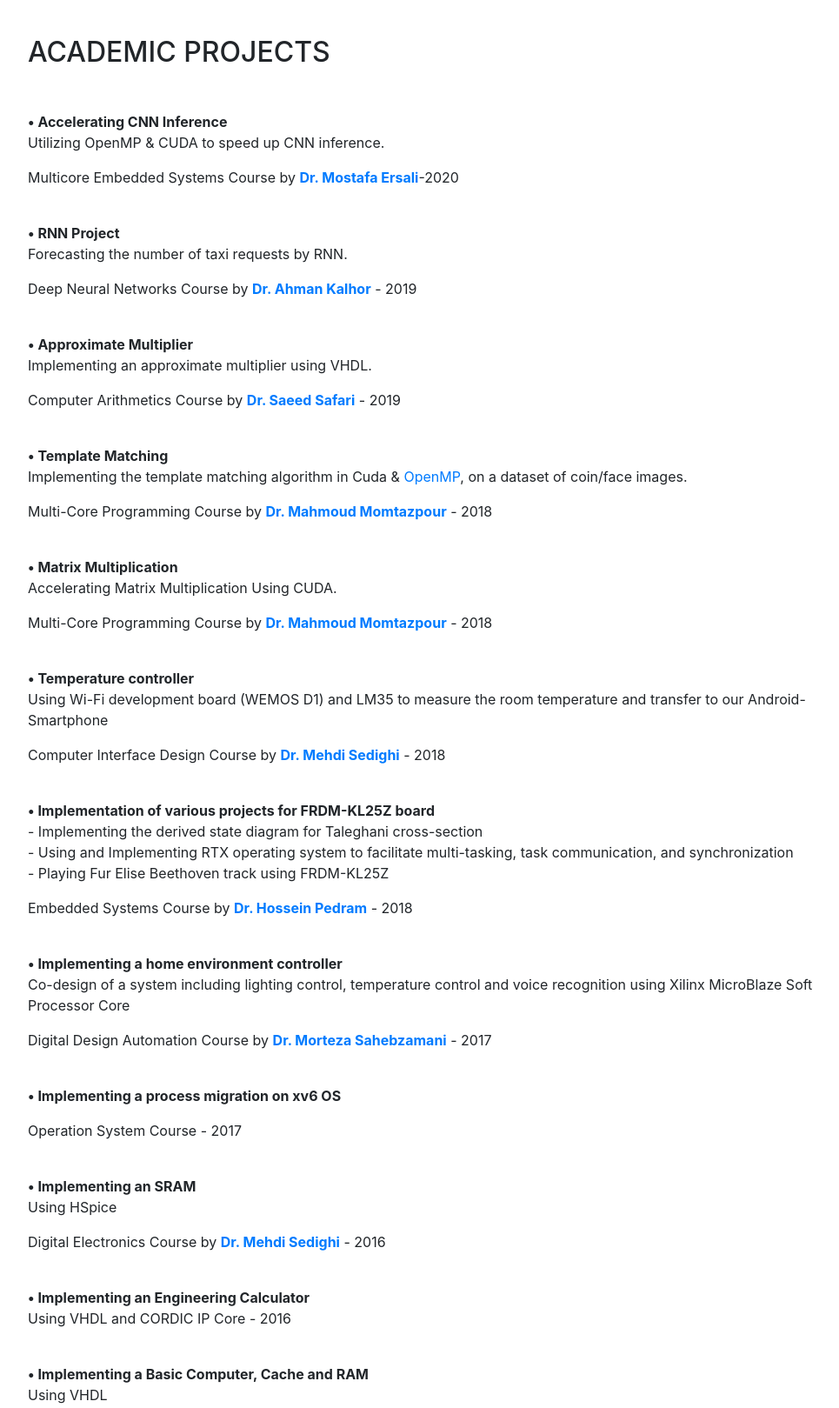
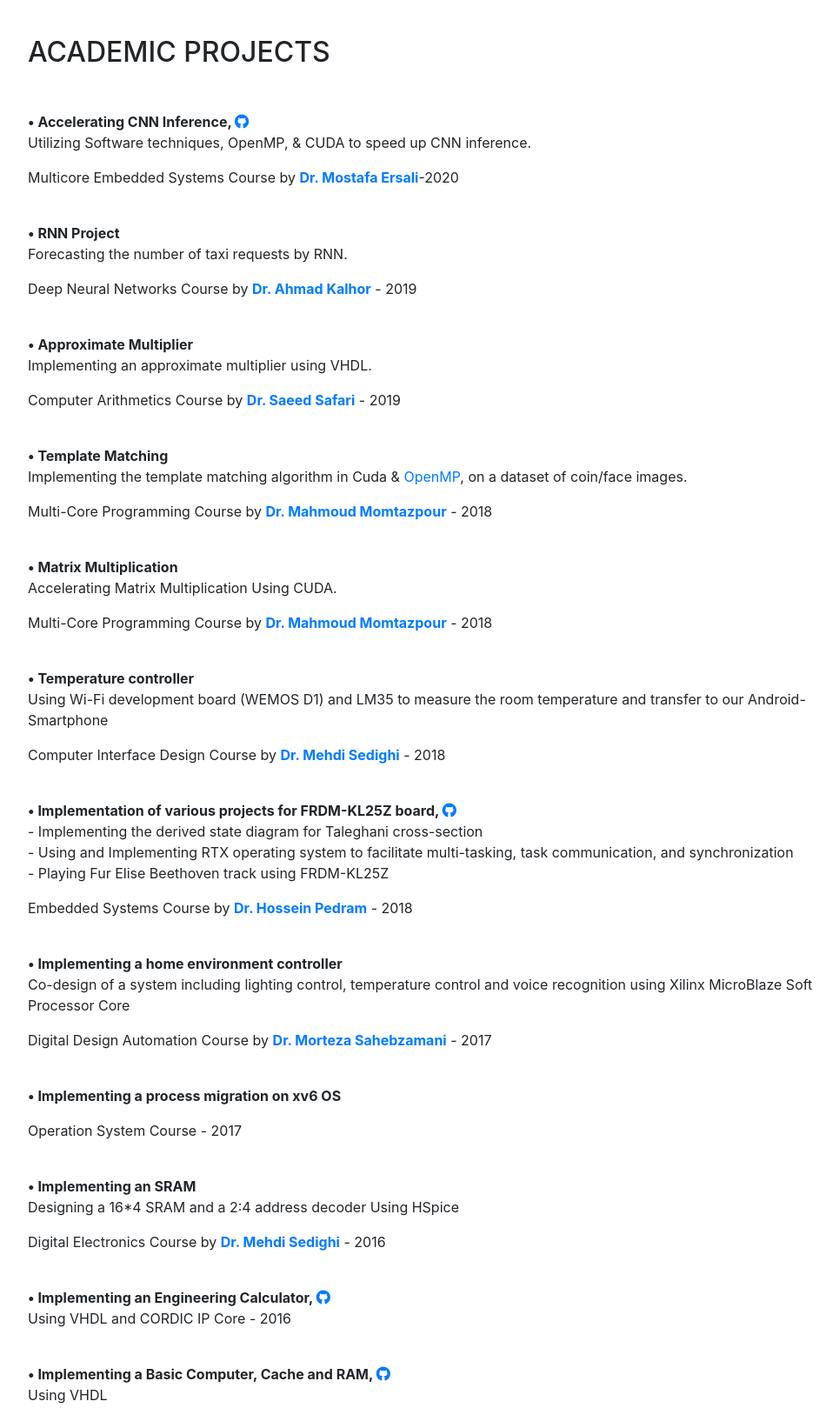
Before and after one commit to negarneda/negarneda.github.io, a website with bundled scripts: page index.html in a window 1280 px wide. Shown: the part 6220-7839 px from the top of the page at 87% size, without its empty margins (288-1253 px from the left). Built offline with nearby package versions, Linux system fonts and the light colour scheme; a web font is replaced by a local one.

Commit message:
Update index.html

```diff
--- a/index.html
+++ b/index.html
@@ -340,13 +340,15 @@ Amirkabir University of Technology has accomplished to advance for the world fin
       <section class="resume-section p-3 p-lg-5 d-flex flex-column" id="projects">
         <div class="my-auto">
           <h2 class="mb-5">Academic Projects</h2>
-          <p><b>• Accelerating CNN Inference</b></br>
-          Utilizing OpenMP & CUDA to speed up CNN inference.</p>
+          <p><b>• Accelerating CNN Inference, <a href="https://github.com/NegarNd/Multi-Core-Embedded-Systems">
+              <i class="fab fa-github"></i>
+            </a></b></br>
+          Utilizing Software techniques, OpenMP, & CUDA to speed up CNN inference.</p>
           <p>Multicore Embedded Systems Course by <a href="https://profile.ut.ac.ir/en/~mersali"><b>Dr. Mostafa Ersali</b></a>-2020</p></br>
 
           <p><b>• RNN Project</b></br>
           Forecasting the number of taxi requests by RNN.</p>
-          <p>Deep Neural Networks Course by <a href="https://profile.ut.ac.ir/en/~akalhor"><b>Dr. Ahman Kalhor</b></a> - 2019</p></br>
+          <p>Deep Neural Networks Course by <a href="https://profile.ut.ac.ir/en/~akalhor"><b>Dr. Ahmad Kalhor</b></a> - 2019</p></br>
 
 	  <p><b>• Approximate Multiplier</b></br>
           Implementing an approximate multiplier using VHDL.</p>
@@ -365,7 +367,9 @@ Amirkabir University of Technology has accomplished to advance for the world fin
           Using Wi-Fi development board (WEMOS D1) and LM35 to measure the room temperature and transfer to our Android-Smartphone</p>
           <p>Computer Interface Design Course by <a href="https://aut.ac.ir/cv/2365/Mehdi%20Sedighi"><b>Dr. Mehdi Sedighi</b></a> - 2018</p></br>
 
-          <p><b>• Implementation of various projects for FRDM-KL25Z board</b></br>
+          <p><b>• Implementation of various projects for FRDM-KL25Z board, <a href="https://github.com/NegarNd/Embedded-Systems">
+              <i class="fab fa-github"></i>
+            </a></b></br>
 		  - Implementing the derived state diagram for Taleghani cross-section</br>
 		  - Using and Implementing RTX operating system to facilitate multi-tasking, task communication, and synchronization</br>
 		  - Playing Fur Elise Beethoven track using FRDM-KL25Z</p>
@@ -379,13 +383,17 @@ Amirkabir University of Technology has accomplished to advance for the world fin
           <p>Operation System Course - 2017</p></br>
 
 		  <p><b>• Implementing an SRAM </b></br>
-          Using HSpice </p>
+          Designing a 16*4 SRAM and a 2:4 address decoder Using HSpice </p>
           <p>Digital Electronics Course by <a href="https://aut.ac.ir/cv/2365/Mehdi%20Sedighi"><b>Dr. Mehdi Sedighi</b></a> - 2016</p></br>
 
-		   <p><b>• Implementing an Engineering Calculator</b></br>
+		   <p><b>• Implementing an Engineering Calculator, <a href="https://github.com/NegarNd/Engineering_Calculator">
+              <i class="fab fa-github"></i>
+            </a></b></br>
           Using VHDL and CORDIC IP Core - 2016</p></br>
 
-		  <p><b>• Implementing a Basic Computer, Cache and RAM</b></br>
+		  <p><b>• Implementing a Basic Computer, Cache and RAM, <a href="https://github.com/NegarNd/Computer_Architecture_Projects">
+              <i class="fab fa-github"></i>
+            </a></b></br>
           Using VHDL </p>
           <p>Computer Architecture Course by <a href="https://aut.ac.ir/cv/2188/Hamid-R.-Zarandi?slc_lang=en&&cv=2188&mod=scv"><b>Dr. Hamid R. Zarandi</b></a> - 2016</p></br>
 
```
